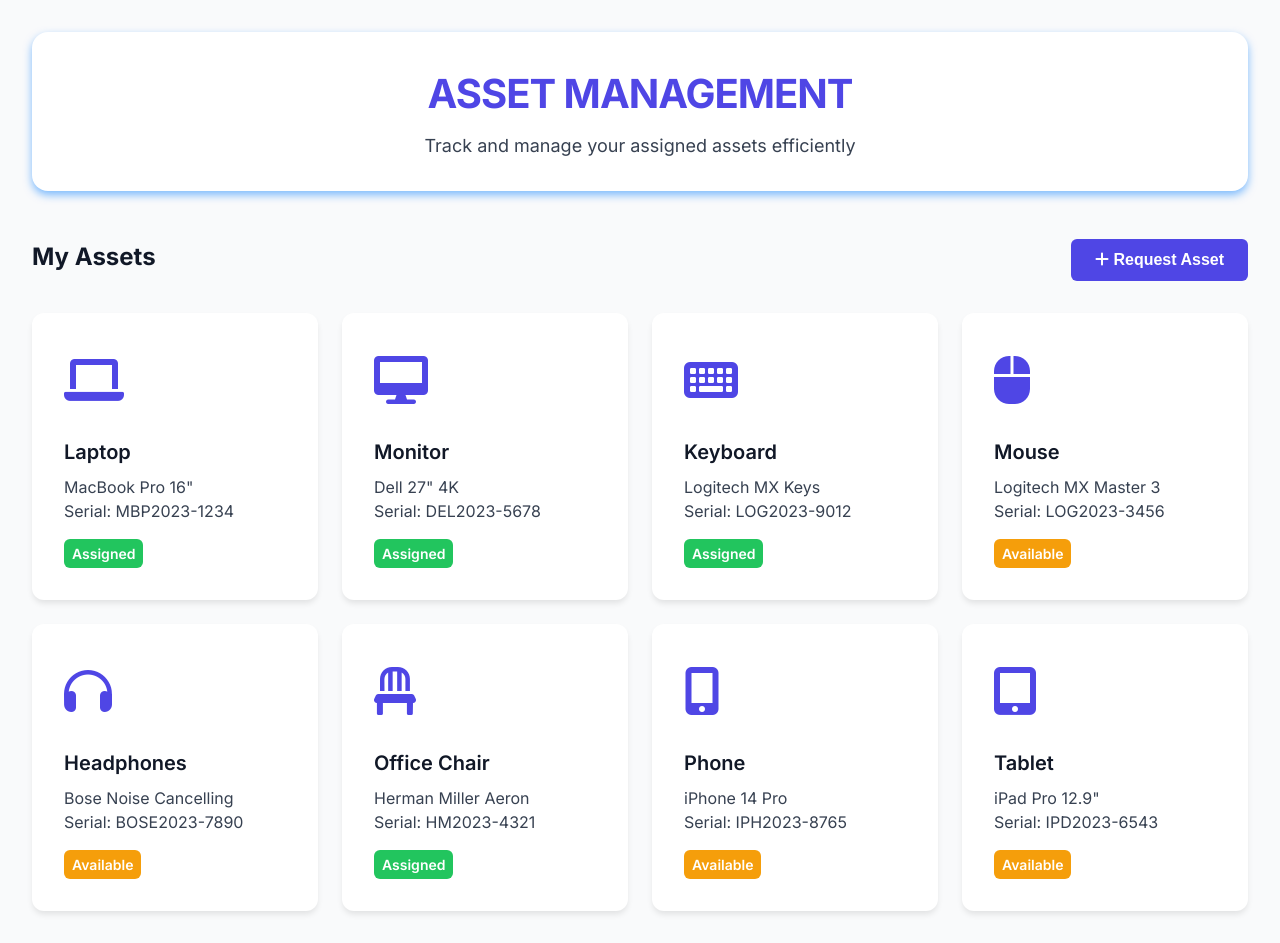
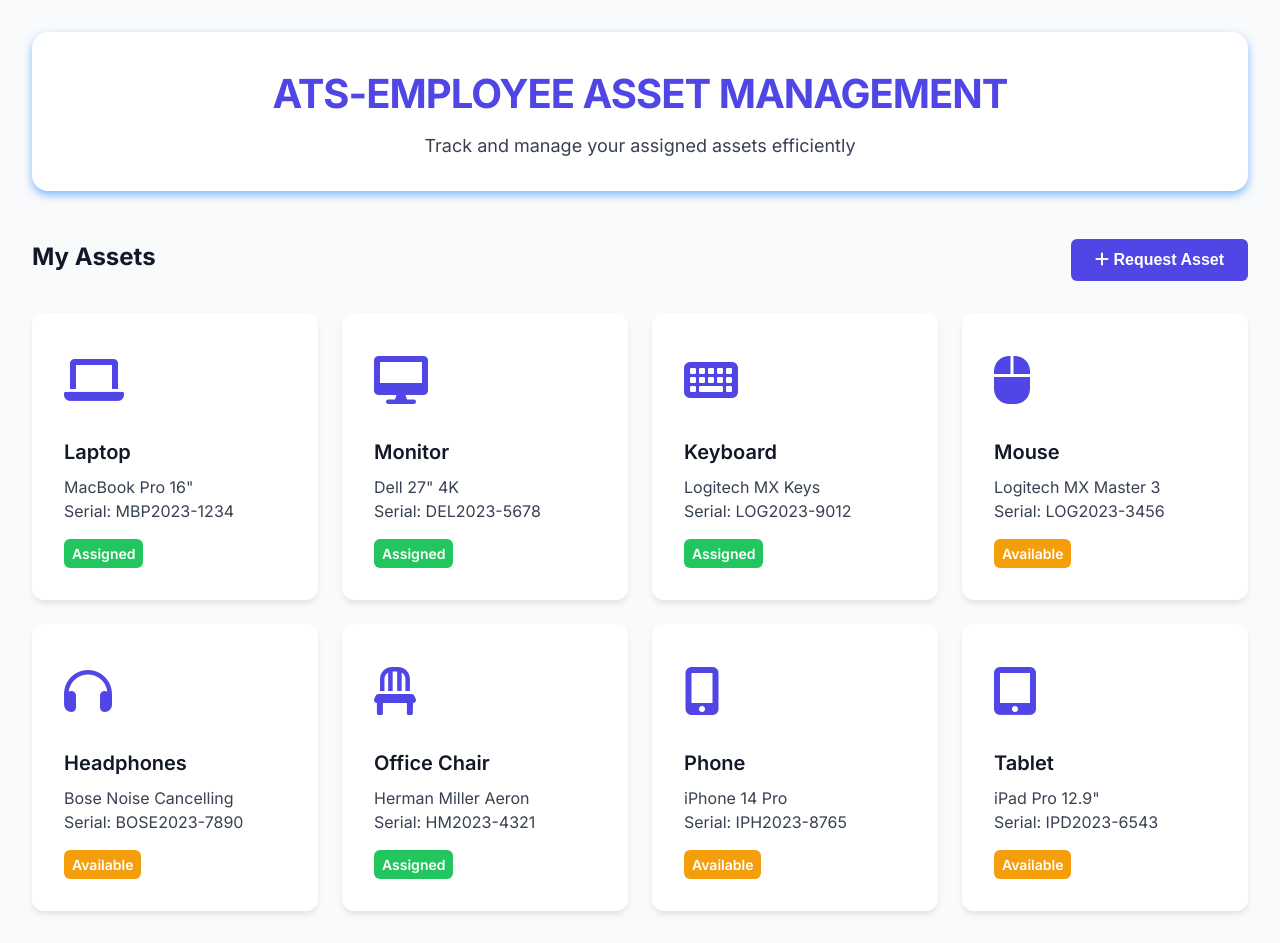
Before and after one commit to ShreyasKS978/ATS-asset-management, a plain HTML site: page index.html in a window 1280 px wide. Drawn offline with Linux system fonts and the light colour scheme.

Commit message:
Update index.html

```diff
--- a/index.html
+++ b/index.html
@@ -222,7 +222,7 @@
     <div class="container">
         <section class="assets-section">
             <header class="header">
-                <h1 class="logo">ASSET MANAGEMENT</h1>
+                <h1 class="logo">ATS-EMPLOYEE ASSET MANAGEMENT</h1>
                 <p class="tagline">Track and manage your assigned assets efficiently</p>
             </header>
             <div class="action-bar">
```
